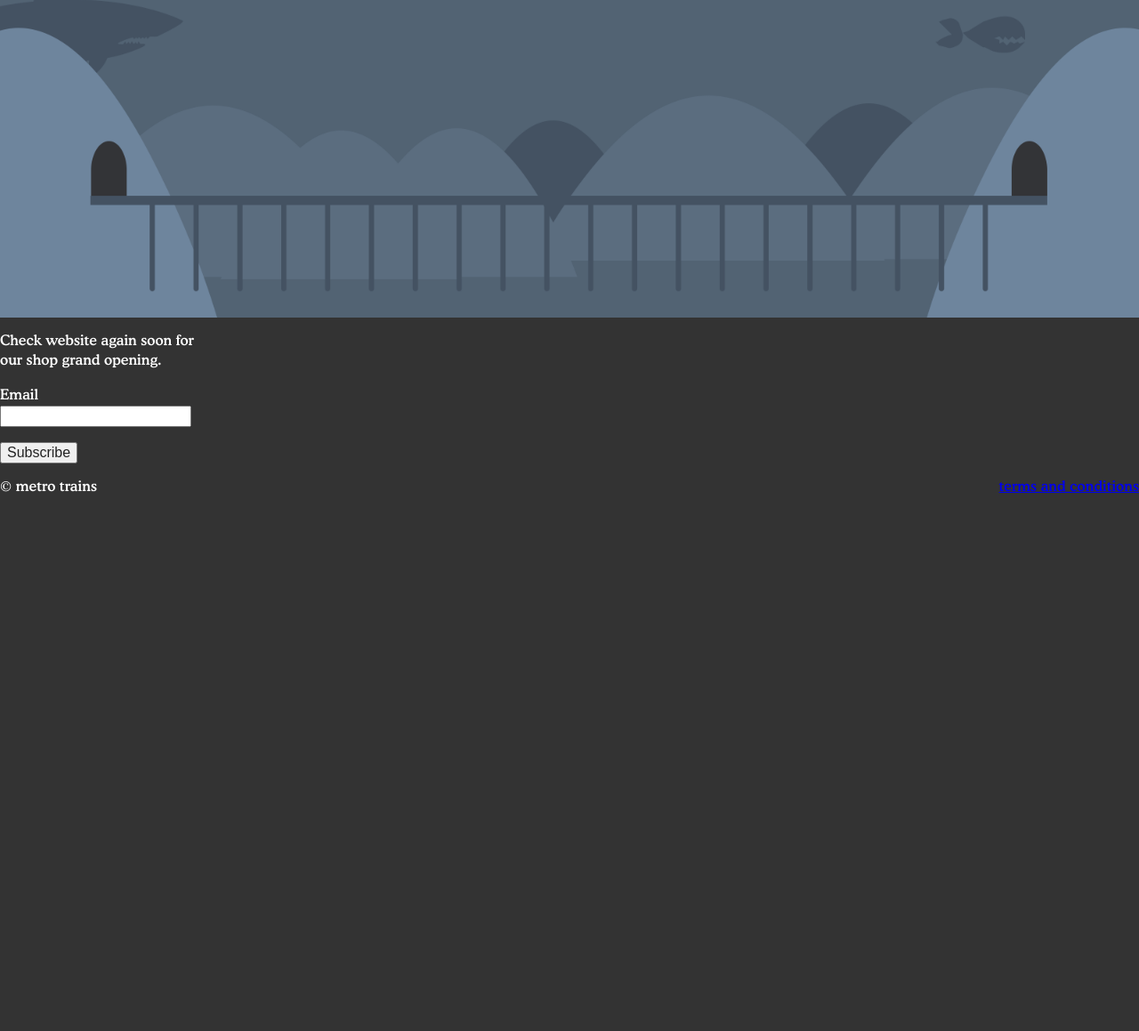
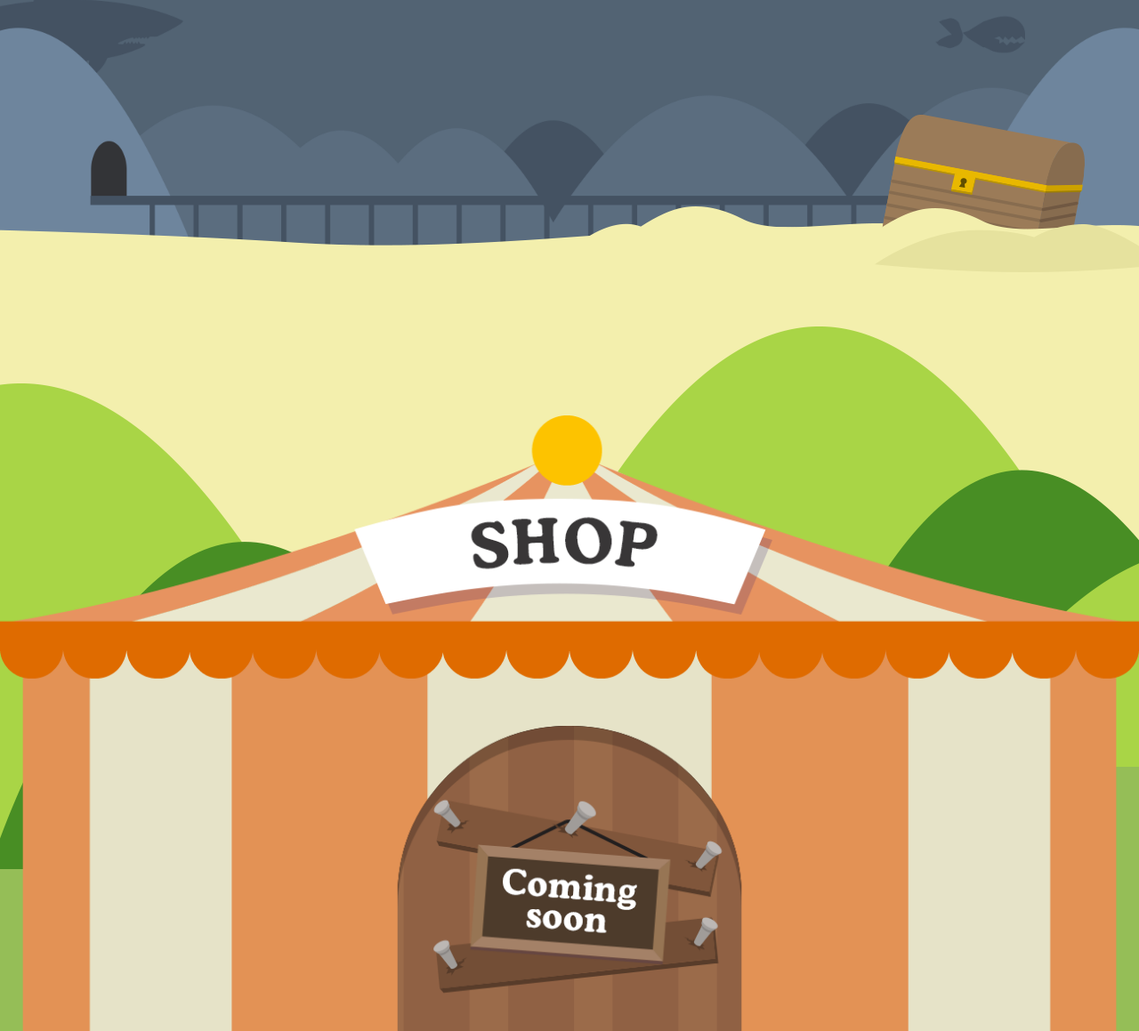
Before and after one commit to eulo/dumbways2, a website: page index.html in a window 1280 px wide. Shown: the part 6260-7419 px from the top of the page at 89% size. Before the commit the page ends 6819 px from the top, so only its background shows below. Drawn offline with Linux system fonts and the light colour scheme.

Commit message:
moved meta icons

```diff
--- a/css/main.big.css
+++ b/css/main.big.css
@@ -1125,6 +1125,49 @@ body {
           padding-left: 100px;
           margin-right: 40px;
           background: url(../images/safety_bubble.png) no-repeat center left; }
+    body #page #shop {
+      width: 100%;
+      position: relative;
+      background: #f3efad;
+      padding-top: 500px; }
+      body #page #shop .sandcastle {
+        width: 100%;
+        height: 229px;
+        background: url(../images/sand-top.png) no-repeat center bottom;
+        position: absolute;
+        top: -229px; }
+      body #page #shop .shop_mountains {
+        width: 100%;
+        background: #95be57;
+        position: relative;
+        height: 600px;
+        z-index: 0; }
+        body #page #shop .shop_mountains .hills {
+          background: url(../images/hills-bg.png) no-repeat center bottom;
+          position: absolute;
+          top: -490px;
+          height: 610px;
+          width: 100%; }
+        body #page #shop .shop_mountains .content {
+          width: 100%;
+          text-align: center;
+          z-index: 10;
+          position: relative;
+          top: -400px; }
+          body #page #shop .shop_mountains .content .shop_tent {
+            width: 100%;
+            max-width: 1288px;
+            height: 702px;
+            background: url(../images/shop-tent.png) no-repeat center bottom;
+            background-size: 100% auto;
+            margin: 0 auto; }
+    body #page footer {
+      background: url(../images/footerbg.png) no-repeat;
+      padding-top: 60px;
+      height: 500px; }
+      body #page footer .foot_links {
+        max-width: 1200px;
+        margin: 0 auto; }
   body .applinks {
     width: 700px;
     padding: 40px;
--- a/css/main.css
+++ b/css/main.css
@@ -597,6 +597,49 @@ body {
           padding-left: 100px;
           margin-right: 40px;
           background: url(../images/safety_bubble.png) no-repeat center left; }
+    body #page #shop {
+      width: 100%;
+      position: relative;
+      background: #f3efad;
+      padding-top: 500px; }
+      body #page #shop .sandcastle {
+        width: 100%;
+        height: 229px;
+        background: url(../images/sand-top.png) no-repeat center bottom;
+        position: absolute;
+        top: -229px; }
+      body #page #shop .shop_mountains {
+        width: 100%;
+        background: #95be57;
+        position: relative;
+        height: 600px;
+        z-index: 0; }
+        body #page #shop .shop_mountains .hills {
+          background: url(../images/hills-bg.png) no-repeat center bottom;
+          position: absolute;
+          top: -490px;
+          height: 610px;
+          width: 100%; }
+        body #page #shop .shop_mountains .content {
+          width: 100%;
+          text-align: center;
+          z-index: 10;
+          position: relative;
+          top: -400px; }
+          body #page #shop .shop_mountains .content .shop_tent {
+            width: 100%;
+            max-width: 1288px;
+            height: 702px;
+            background: url(../images/shop-tent.png) no-repeat center bottom;
+            background-size: 100% auto;
+            margin: 0 auto; }
+    body #page footer {
+      background: url(../images/footerbg.png) no-repeat;
+      padding-top: 60px;
+      height: 500px; }
+      body #page footer .foot_links {
+        max-width: 1200px;
+        margin: 0 auto; }
   body .applinks {
     width: 700px;
     padding: 40px;
--- a/index.html
+++ b/index.html
@@ -20,14 +20,14 @@
 
         <!-- Place favicon.ico and apple-touch-icon.png in the root directory -->
         <link rel="shortcut icon" href="/favicon.ico" type="image/x-icon" />
-        <link rel="apple-touch-icon" href="/apple-touch-icon.png" />
-        <link rel="apple-touch-icon" sizes="57x57" href="/apple-touch-icon-57x57.png" />
-        <link rel="apple-touch-icon" sizes="72x72" href="/apple-touch-icon-72x72.png" />
-        <link rel="apple-touch-icon" sizes="76x76" href="/apple-touch-icon-76x76.png" />
-        <link rel="apple-touch-icon" sizes="114x114" href="/apple-touch-icon-114x114.png" />
-        <link rel="apple-touch-icon" sizes="120x120" href="/apple-touch-icon-120x120.png" />
-        <link rel="apple-touch-icon" sizes="144x144" href="/apple-touch-icon-144x144.png" />
-        <link rel="apple-touch-icon" sizes="152x152" href="/apple-touch-icon-152x152.png" />
+        <link rel="apple-touch-icon" href="/images/meta/apple-touch-icon.png" />
+        <link rel="apple-touch-icon" sizes="57x57" href="/images/meta/apple-touch-icon-57x57.png" />
+        <link rel="apple-touch-icon" sizes="72x72" href="/images/meta/apple-touch-icon-72x72.png" />
+        <link rel="apple-touch-icon" sizes="76x76" href="/images/meta/apple-touch-icon-76x76.png" />
+        <link rel="apple-touch-icon" sizes="114x114" href="/images/meta/apple-touch-icon-114x114.png" />
+        <link rel="apple-touch-icon" sizes="120x120" href="/images/meta/apple-touch-icon-120x120.png" />
+        <link rel="apple-touch-icon" sizes="144x144" href="/images/meta/apple-touch-icon-144x144.png" />
+        <link rel="apple-touch-icon" sizes="152x152" href="/images/meta/apple-touch-icon-152x152.png" />
 
         <link rel="stylesheet" href="css/main.min.css">
         <script src="bower_components/modernizr/modernizr.js"></script>
@@ -43,7 +43,7 @@
 		//]]>
 		</script>
 		<noscript>
-		<img width="1" height="1" style="border:0" src="HTTP://bs.serving-sys.com/Serving/ActivityServer.bs?cn=as&amp;ActivityID=559402&amp;ns=1"/>
+		<img width="1" height="1" style="border:0" src="HTTP://bs.serving-sys.com/Serving/ActivityServer.bs?cn=as&amp;ActivityID=559402&amp;ns=1" alt=''/>
 		</noscript>
 
 
```
Also changed, not shown: css/main.min.css, images/meta/apple-touch-icon-114x114.png (renamed from apple-touch-icon-114x114.png), images/meta/apple-touch-icon-120x120.png (renamed from apple-touch-icon-120x120.png), images/meta/apple-touch-icon-144x144.png (renamed from apple-touch-icon-144x144.png), images/meta/apple-touch-icon-152x152.png (renamed from apple-touch-icon-152x152.png), images/meta/apple-touch-icon-57x57.png (renamed from apple-touch-icon-57x57.png), images/meta/apple-touch-icon-72x72.png (renamed from apple-touch-icon-72x72.png), images/meta/apple-touch-icon-76x76.png (renamed from apple-touch-icon-76x76.png), images/meta/apple-touch-icon-precomposed.png (renamed from apple-touch-icon-precomposed.png), images/meta/apple-touch-icon.png (renamed from apple-touch-icon.png).
